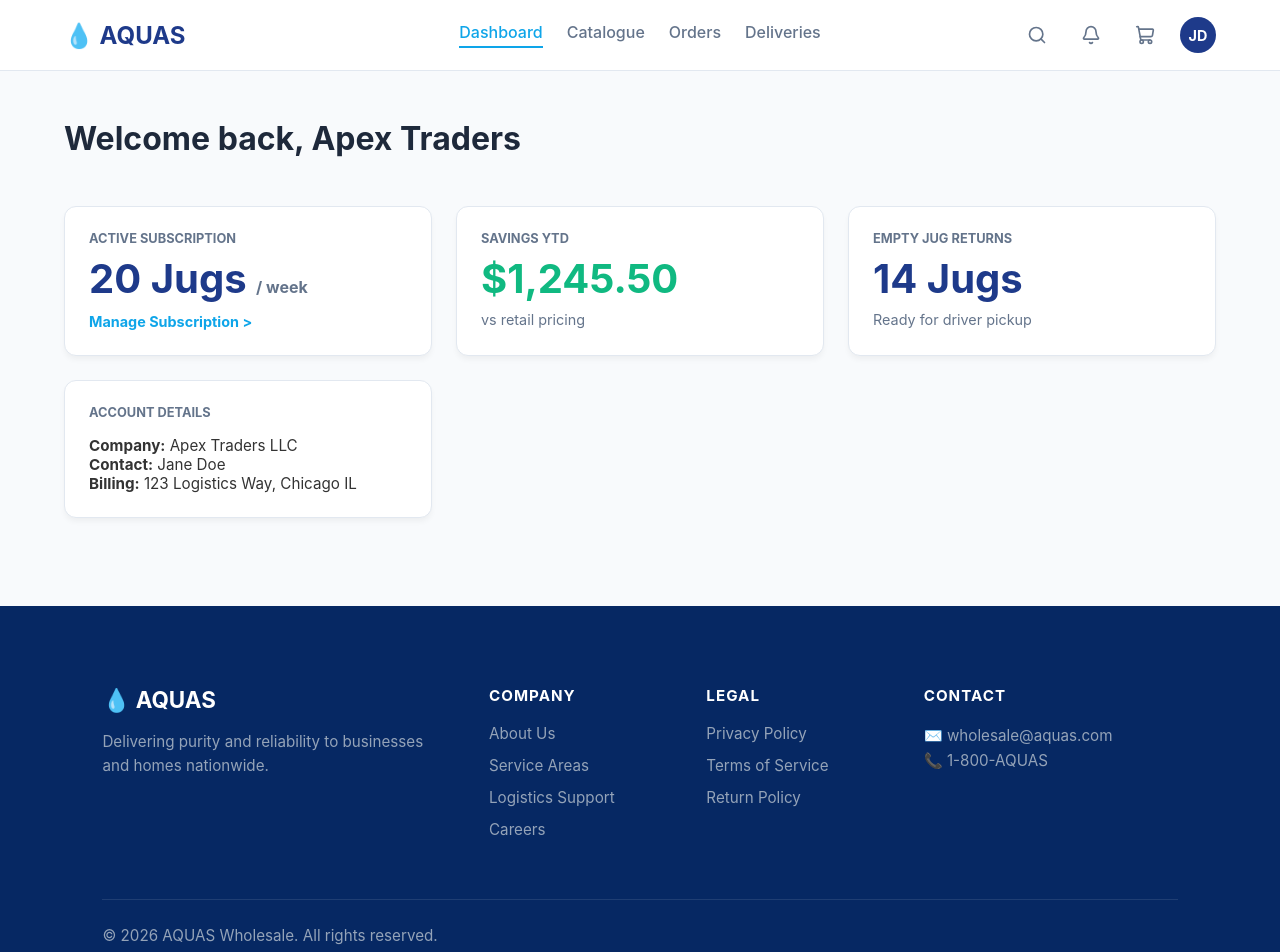
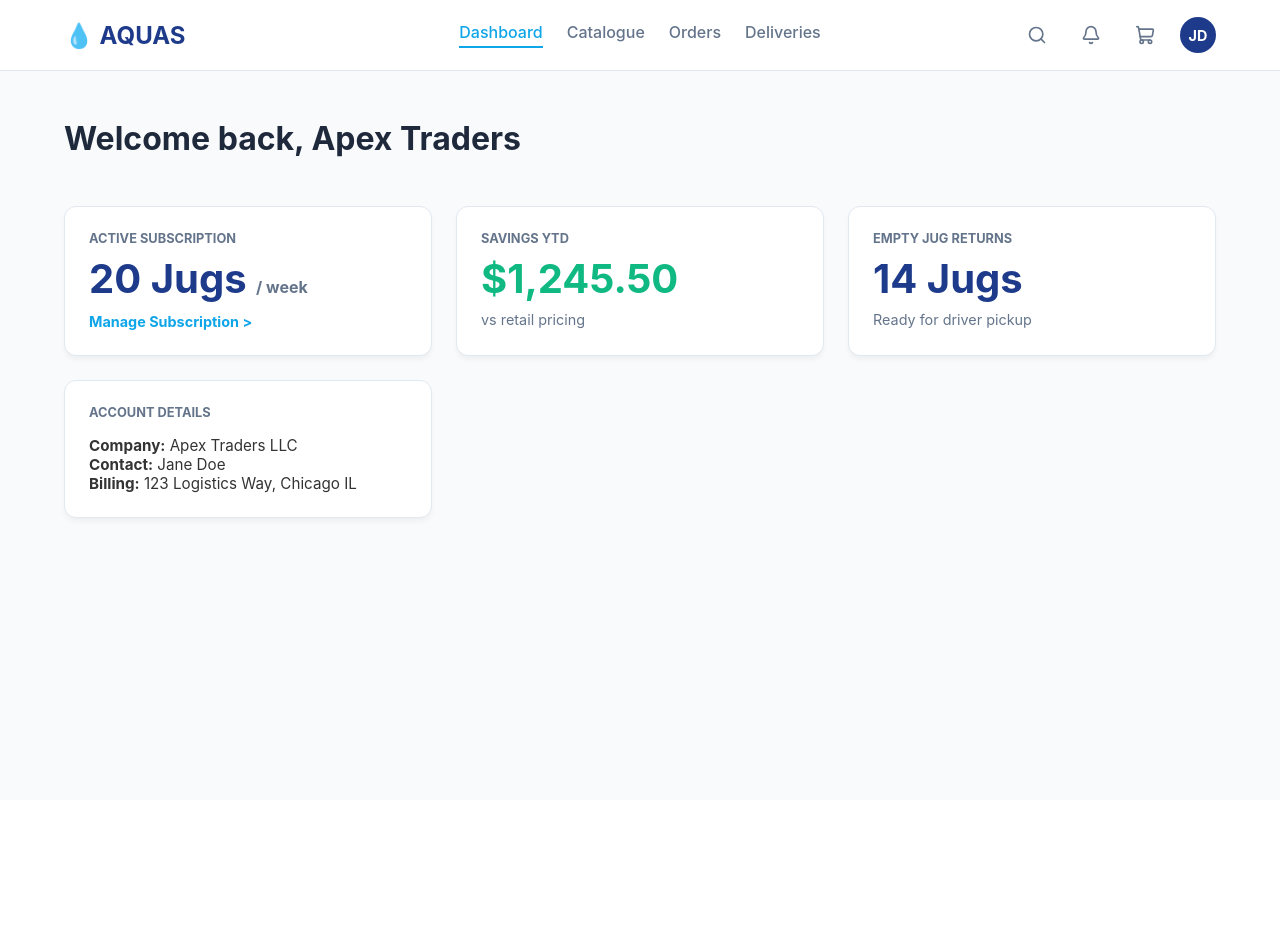
Before and after one commit to sebastian-vishwa/aquas--distribute-app, a React app in the folder frontend/: page /portal in a window 1280 px wide. Shown: the top 952 px of the page. After the commit the page ends 800 px from the top, so only its background shows below. Built offline with nearby package versions, Linux system fonts and the light colour scheme; the HTML template or start-up script is replaced by a standard one.

Commit message:
remove reg.footer

```diff
--- a/frontend/src/components/common/footer_reg_cus.css
+++ /dev/null
@@ -1,52 +0,0 @@
-.footer {
-  background-color: #062863;
-  color: #ffffff;
-  padding: 5rem 8% 2rem;
-  text-align: left;
-  width: 100%;
-}
-
-.footer-cols {
-  display: grid;
-  grid-template-columns: 2fr 1fr 1fr 1.5fr;
-  gap: 3rem;
-  margin-bottom: 3rem;
-}
-
-.footer-logo {
-  font-size: 1.4rem;
-  margin-bottom: 1rem;
-}
-
-.footer p {
-  color: #94A3B8;
-  line-height: 1.6;
-  font-size: 0.95rem;
-}
-
-.footer h4 {
-  color: #ffffff;
-  margin-bottom: 1.2rem;
-  font-size: 0.95rem;
-  letter-spacing: 1px;
-}
-
-.footer a {
-  color: #94A3B8;
-  text-decoration: none;
-  display: block;
-  margin-bottom: 0.8rem;
-  font-size: 0.95rem;
-  transition: color 0.2s;
-}
-
-.footer a:hover {
-  color: #ffffff;
-}
-
-.footer-bottom {
-  border-top: 1px solid rgba(255, 255, 255, 0.1);
-  padding-top: 1.5rem;
-  font-size: 0.85rem;
-  color: #64748B;
-}
--- a/frontend/src/components/common/footer_reg_cus.jsx
+++ /dev/null
@@ -1,36 +0,0 @@
-import React from 'react';
-import './Footer_reg_cus.css';
-
-export default function Footer() {
-  return (
-    <footer className="footer">
-      <div className="footer-cols">
-        <div className="col">
-          <h3 className="footer-logo">💧 AQUAS</h3>
-          <p>Delivering purity and reliability to businesses and homes nationwide.</p>
-        </div>
-        <div className="col">
-          <h4>COMPANY</h4>
-          <a href="#">About Us</a>
-          <a href="#">Service Areas</a>
-          <a href="#">Logistics Support</a>
-          <a href="#">Careers</a>
-        </div>
-        <div className="col">
-          <h4>LEGAL</h4>
-          <a href="#">Privacy Policy</a>
-          <a href="#">Terms of Service</a>
-          <a href="#">Return Policy</a>
-        </div>
-        <div className="col">
-          <h4>CONTACT</h4>
-          <p>✉️ wholesale@aquas.com</p>
-          <p>📞 1-800-AQUAS</p>
-        </div>
-      </div>
-      <div className="footer-bottom">
-        <p>© 2026 AQUAS Wholesale. All rights reserved.</p>
-      </div>
-    </footer>
-  );
-}
--- a/frontend/src/layouts/customer_layout.jsx
+++ b/frontend/src/layouts/customer_layout.jsx
@@ -1,7 +1,6 @@
 import React from 'react';
 import { Outlet } from 'react-router-dom';
 import NavbarRegCus from '../components/customer/navbar_reg_cus';
-import FooterRegCus from '../components/common/footer_reg_cus';
 import '../pages/reg_customer/portal.css'; // We will create this next!
 
 export default function CustomerLayout() {
@@ -11,7 +10,6 @@ export default function CustomerLayout() {
       <main style={{ flex: 1 }}>
         <Outlet />
       </main>
-      <FooterRegCus />
     </div>
   );
 }
```
